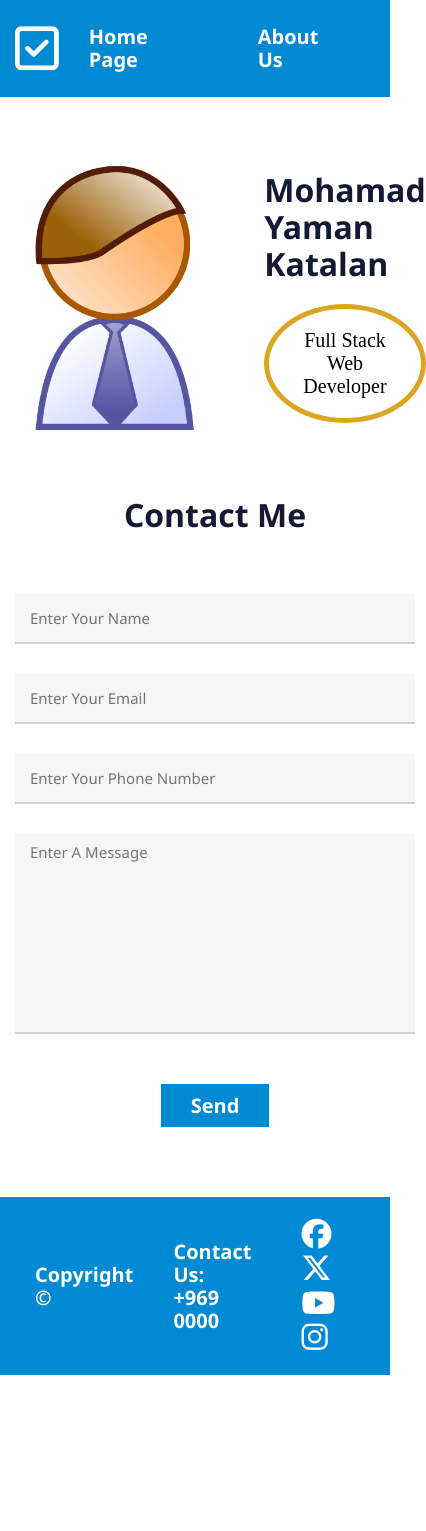
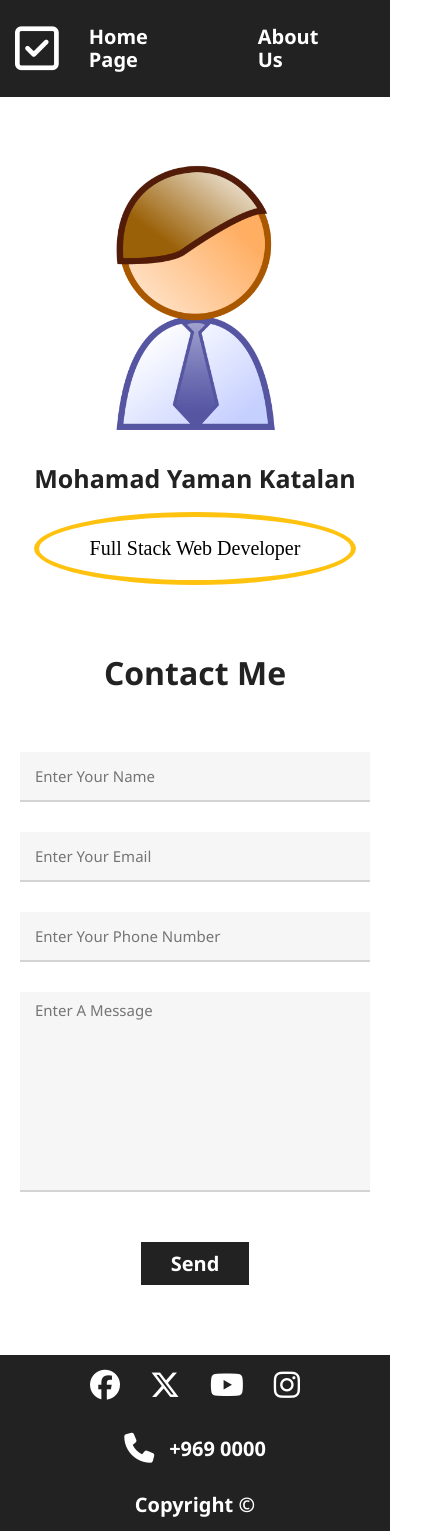
Before and after one commit to Yaman-Katalan/todo-project, a plain HTML site: page about.html in a window 390 px wide. Shown: the whole page, 426 px wide, since content can reach past the window. Before the commit the page ends 1375 px from the top, so only its background shows below. Drawn offline with Linux system fonts and the light colour scheme.

Commit message:
style commit

```diff
--- a/CSS/style.css
+++ b/CSS/style.css
@@ -2,8 +2,12 @@
 
 :root {
     /* --main-color: #2196F3; */
-    --heading-color: #131834;
-    --main-color: #008ad3;
+    /* --heading-color: #131834; */
+    /* --main-color: #008ad3; */
+    --heading-color: #222;
+    --main-color: #222;
+    --color-one: #ffc20e;
+    --color-two: #ce181e;
 }
 
 * {
@@ -81,6 +85,31 @@ header .container ul {
 
 header .container ul li {
     padding: 25px 30px;
+    position: relative;
+    transition: 0.3s;
+}
+
+header .container ul li:hover {
+    background-color: #ffc30e0f;
+}
+
+header .container ul li::before {
+    content: '';
+    position: absolute;
+    top: 0;
+    left: 0;
+    height: 5px;
+    width: 0;
+    background-color: white;
+    transition: 0.3s;
+}
+
+header .container ul li:hover::before {
+    width: 100%;
+}
+
+header .container ul li:hover a {
+    color: var(--color-one);
 }
 
 header .container ul li a {
@@ -88,7 +117,10 @@ header .container ul li a {
     font-size: 20px;
     font-weight: bold;
     font-family: 'Segoe UI', Tahoma, Geneva, Verdana, sans-serif;
+    transition: 0.3s;
 }
+
+
 /* End Header */
 
 /* Start Main */
@@ -108,11 +140,28 @@ header .container ul li a {
     }
 
     /* Table */
+    .responsive-table {
+        overflow: auto;
+    }
     table {
         font-size: 20px;
         margin: auto;
         border-collapse: collapse;
-        border: 1px solid gray;
+        /* border: 1px solid gray; */
+        width: 700px;
+    }
+
+    table tr {
+        /* width: 300px; */
+        /* height: 50px; */
+        border: 3px solid var(--main-color);
+    }
+
+    table tr td, table tr th {
+
+        height: 50px;
+        /* border-right: 1px solid grey; */
+        width: 350px;
     }
 
     table td .green {
@@ -128,11 +177,7 @@ header .container ul li a {
         margin: auto;
     }
 
-    table td, table th {
-        width: 300px;
-        height: 50px;
-        border: 1px solid grey;
-    }
+
 
     .td {
         display: flex;
@@ -140,6 +185,7 @@ header .container ul li a {
         align-items: center;
         padding-left: 20px;
         padding-right: 20px;
+        border-right: 3px solid var(--main-color);
     }
     /* End Home */
 
@@ -155,13 +201,28 @@ header .container ul li a {
         justify-content: center;
         align-items: center;
     }
+
+    @media (max-width: 768px) {
+        main.about .container .sectionOne {
+            flex-direction: column;
+        }
+    }
+
     main.about .container .sectionOne .info h1 {
+        text-align: center;
         color: var(--heading-color);
         font-family: 'Segoe UI', Tahoma, Geneva, Verdana, sans-serif;
     }
+
+    @media (max-width: 768px) {
+        main.about .container .sectionOne .info h1 {
+            font-size: 25px;
+        }
+    }
+
     main.about .container .sectionOne .info p {
         padding: 20px 30px;
-        border: 5px solid goldenrod;
+        border: 5px solid var(--color-one);
         border-radius: 50%;
         text-align: center;
         font-size: 20px;
@@ -201,11 +262,25 @@ header .container ul li a {
         border: none;
         background-color: #f6f6f6;
         border-bottom: 2px solid lightgrey;
+        transition: 0.3s;
     }
 
-    /* form div input::placeholder {
-        text-align: center;
-    } */
+    form div input:focus {
+        border-color: #222;
+    }
+
+    @media (max-width: 768px) {
+        form div input {
+            width: 350px;
+        }
+    }
+
+    form div input::placeholder {
+        transition: 0.3s;
+    }
+    form div input:focus::placeholder {
+        color: transparent;
+    }
 
     form div {
         display: flex;
@@ -224,6 +299,25 @@ header .container ul li a {
         border: none;
         background-color: #f6f6f6;
         border-bottom: 2px solid lightgrey;
+        transition: 0.3s;
+    }
+
+    form .textarea textarea:focus {
+        border-color: #222;
+    }
+
+    form .textarea textarea::placeholder {
+        transition: 0.3s;
+    }
+
+    form .textarea textarea:focus::placeholder {
+        color: transparent;
+    }
+
+    @media (max-width: 768px) {
+        form .textarea textarea {
+            width: 350px;
+        }
     }
 
     form input[type="submit"] {
@@ -237,7 +331,13 @@ header .container ul li a {
         outline: none;
         border: none;
         font-family: 'Segoe UI', Tahoma, Geneva, Verdana, sans-serif;
+        transition: 0.3s;
     }
+
+    form input[type="submit"]:hover {
+        color: var(--color-one);
+    }
+
 
 
     /* End About */
@@ -254,6 +354,8 @@ footer {
     align-items: center;
  }
 
+
+
  footer .container ul li {
     padding: 20px;
     font-weight: bold;
@@ -261,17 +363,71 @@ footer {
     font-family: 'Segoe UI', Tahoma, Geneva, Verdana, sans-serif;
  }
 
- footer .container ul li.social {
-    font-size: 30px;
+ @media (max-width: 768px) {
+    footer .container ul {
+        flex-direction: column-reverse;
+        justify-content: center;
+    }
+
+    footer .container ul li {
+        display: flex;
+        justify-content: center;
+        align-items: center;
+        padding: 0;
+    }
+
+    footer .container ul li:not(:last-child) {
+        padding: 15px;
+    }
+
+    /* footer .container ul li:nth-child(2) {
+        margin-top: 10px;
+        margin-bottom: 30px;
+    }
+
+    footer .container ul li:first-child {
+        margin-bottom: 30px;
+    } */
  }
+
 
  footer .container ul li.contact i {
     font-size: 30px;
     margin-right: 15px;
  }
 
- footer .container ul li.social i {
-    margin-right: 10px;
-    margin-left: 10px;
+ footer .container ul li.social {
+    display: flex;
  }
+
+ footer .container ul li.social a i {
+    font-size: 30px;
+    color: white;
+    padding: 15px;
+    display: flex;
+    justify-content: center;
+    align-items: center;
+    border-bottom: 3px solid transparent;
+    transition: 0.3s;
+ }
+
+ footer .container ul li.social a:hover i {
+    background-color: #ffc30e0c;
+    border-color: #ffc20e;
+    color: #ffc20e;
+
+ }
+
+ /* footer .container ul li.social a:hover i.facebook {
+    color: #1877f2;
+ }
+ footer .container ul li.social a:hover i.twitter {
+    color: #1da1f2;
+ }
+ footer .container ul li.social a:hover i.youtube {
+    color: #ff0000;
+ }
+ footer .container ul li.social a:hover i.instagram {
+    color: #c13584;
+ } */
 /* End Footer */
--- a/about.html
+++ b/about.html
@@ -60,12 +60,12 @@
       <div class="container">
         <ul>
           <li>Copyright &copy;</li>
-          <li>Contact Us: +969 0000</li>
+          <li class="contact"><i class="fa-solid fa-phone"></i> +969 0000</li>
           <li class="social">
-            <i class="fa-brands fa-facebook"></i>
-            <i class="fa-brands fa-x-twitter"></i>
-            <i class="fa-brands fa-youtube"></i>
-            <i class="fa-brands fa-instagram"></i>
+            <a href="#"><i class="fa-brands fa-facebook facebook"></i></a>
+            <a href="#"><i class="fa-brands fa-x-twitter twitter"></i></a>
+            <a href="#"><i class="fa-brands fa-youtube youtube"></i></a>
+            <a href="#"><i class="fa-brands fa-instagram instagram"></i></a>
           </li>
         </ul>
       </div>
```
Also changed, not shown: index.html (+10 -4 lines).
